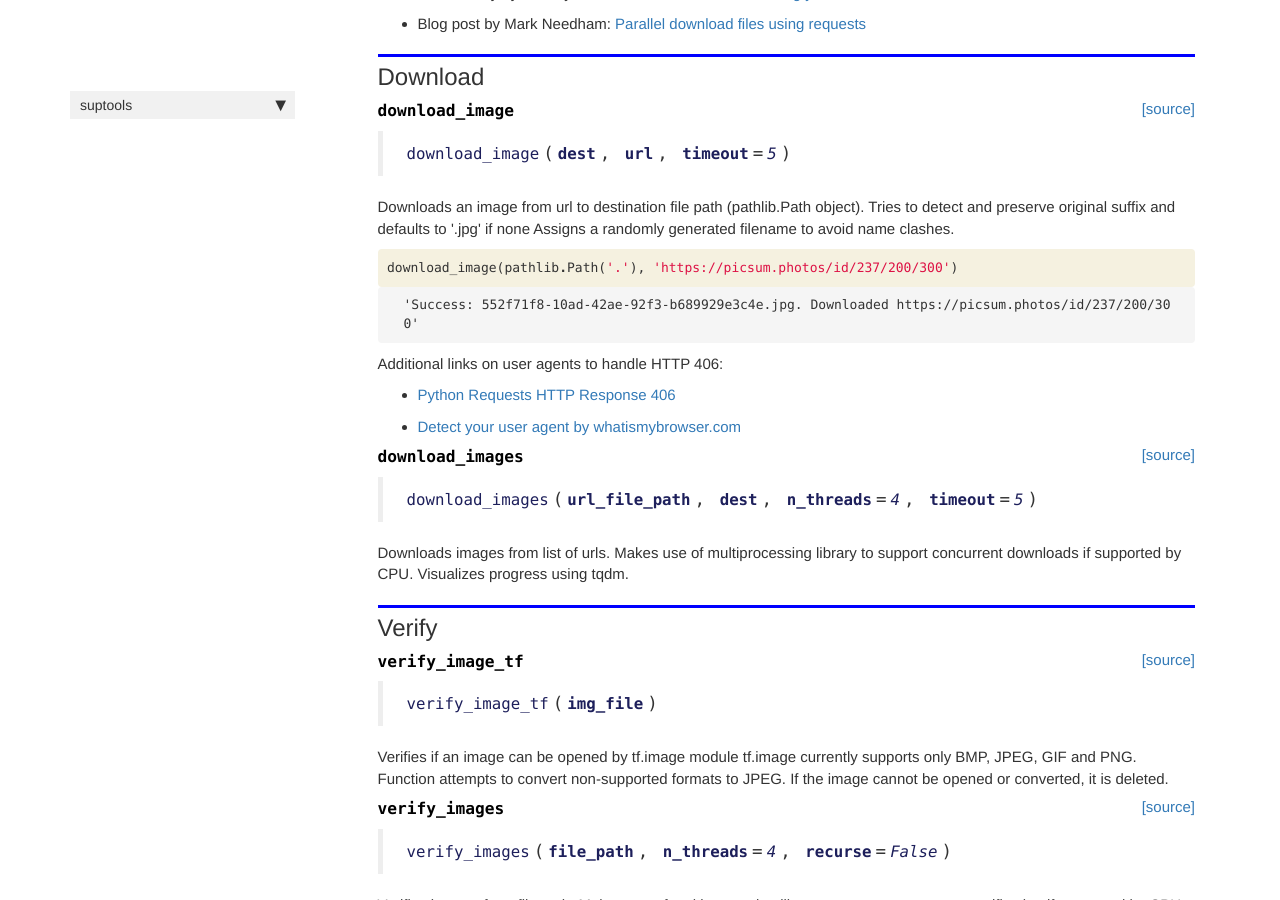
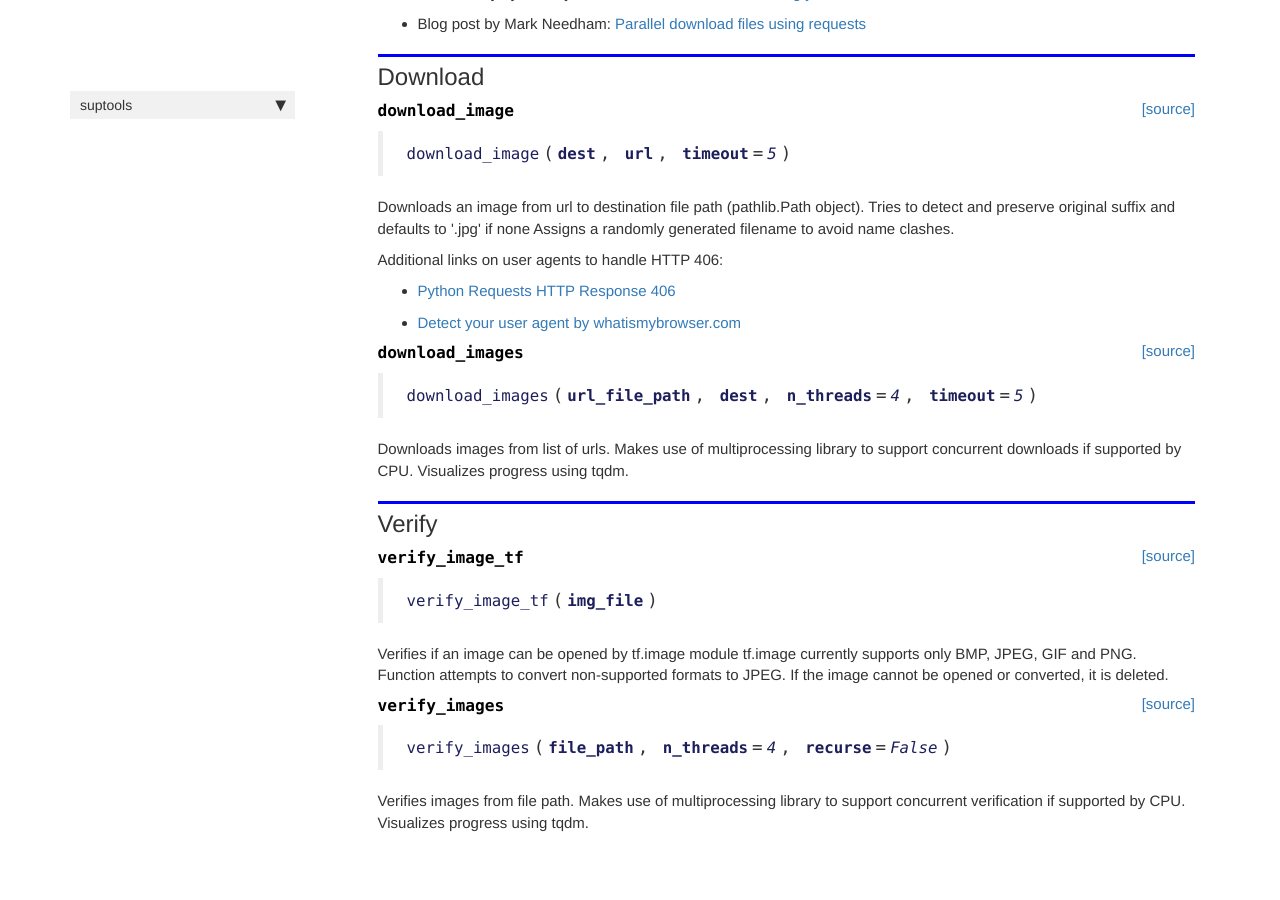
Before and after one commit to yoke2/suptools, a Jekyll site: the page built from docs/imgtools.html, in a window 1280 px wide and 900 px high, scrolled down 558 px. Built offline with Jekyll 4.4.1, drawn with Linux system fonts in a browser that asks for light colours; nearby versions of some CDN libraries; comment, search, counter and statistics services are not loaded.

Commit message:
update imgtools

```diff
--- a/docs/imgtools.html
+++ b/docs/imgtools.html
@@ -60,35 +60,6 @@ summary: "Functions for handling images"
 Tries to detect and preserve original suffix and defaults to '.jpg' if none
 Assigns a randomly generated filename to avoid name clashes.</p>
 
-</div>
-
-</div>
-
-</div>
-</div>
-
-</div>
-<div class="cell border-box-sizing code_cell rendered">
-<div class="input">
-
-<div class="inner_cell">
-    <div class="input_area">
-<div class=" highlight hl-ipython3"><pre><span></span><span class="n">download_image</span><span class="p">(</span><span class="n">pathlib</span><span class="o">.</span><span class="n">Path</span><span class="p">(</span><span class="s1">&#39;.&#39;</span><span class="p">),</span> <span class="s1">&#39;https://picsum.photos/id/237/200/300&#39;</span><span class="p">)</span>
-</pre></div>
-
-    </div>
-</div>
-</div>
-
-<div class="output_wrapper">
-<div class="output">
-
-<div class="output_area">
-
-
-
-<div class="output_text output_subarea output_execute_result">
-<pre>&#39;Success: 552f71f8-10ad-42ae-92f3-b689929e3c4e.jpg. Downloaded https://picsum.photos/id/237/200/300&#39;</pre>
 </div>
 
 </div>
```
Also changed, not shown: 1 other file.
